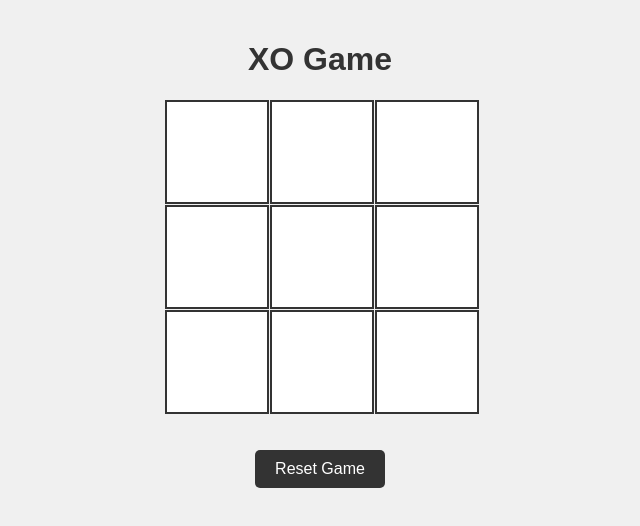
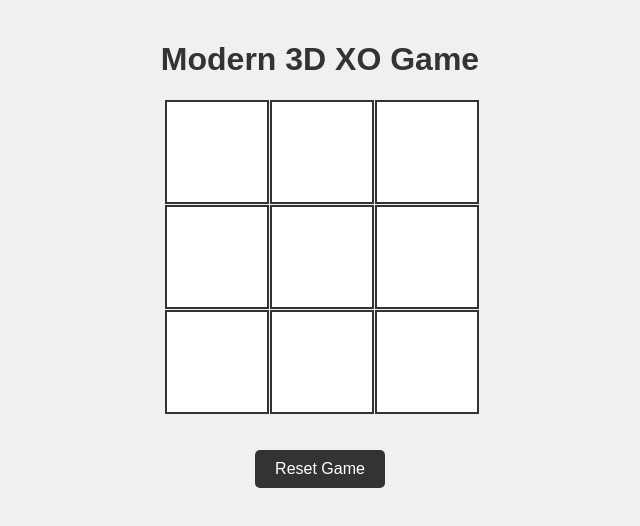
Before and after one commit to codChirag/XO, a plain HTML site: page index.html in a window 1280 px wide. Shown: the whole page, without its empty margins (320-960 px from the left). Drawn offline with Linux system fonts and the light colour scheme.

Commit message:
Update index.html

```diff
--- a/index.html
+++ b/index.html
@@ -3,11 +3,12 @@
 <head>
   <meta charset="UTF-8">
   <meta name="viewport" content="width=device-width, initial-scale=1.0">
-  <title>XO Game</title>
+  <title>Modern 3D XO Game</title>
   <link rel="stylesheet" href="styles.css">
 </head>
 <body>
-  <h1>XO Game</h1>
+  <div class="game-container">
+    <h1>Modern 3D XO Game</h1>
     <div class="board">
       <div class="cell" data-index="0"></div>
       <div class="cell" data-index="1"></div>
@@ -20,6 +21,7 @@
       <div class="cell" data-index="8"></div>
     </div>
     <button id="reset">Reset Game</button>
+  </div>
   <script src="script.js"></script>
 </body>
 </html>
```
Lines whose indentation alone changed are shown as unchanged.
